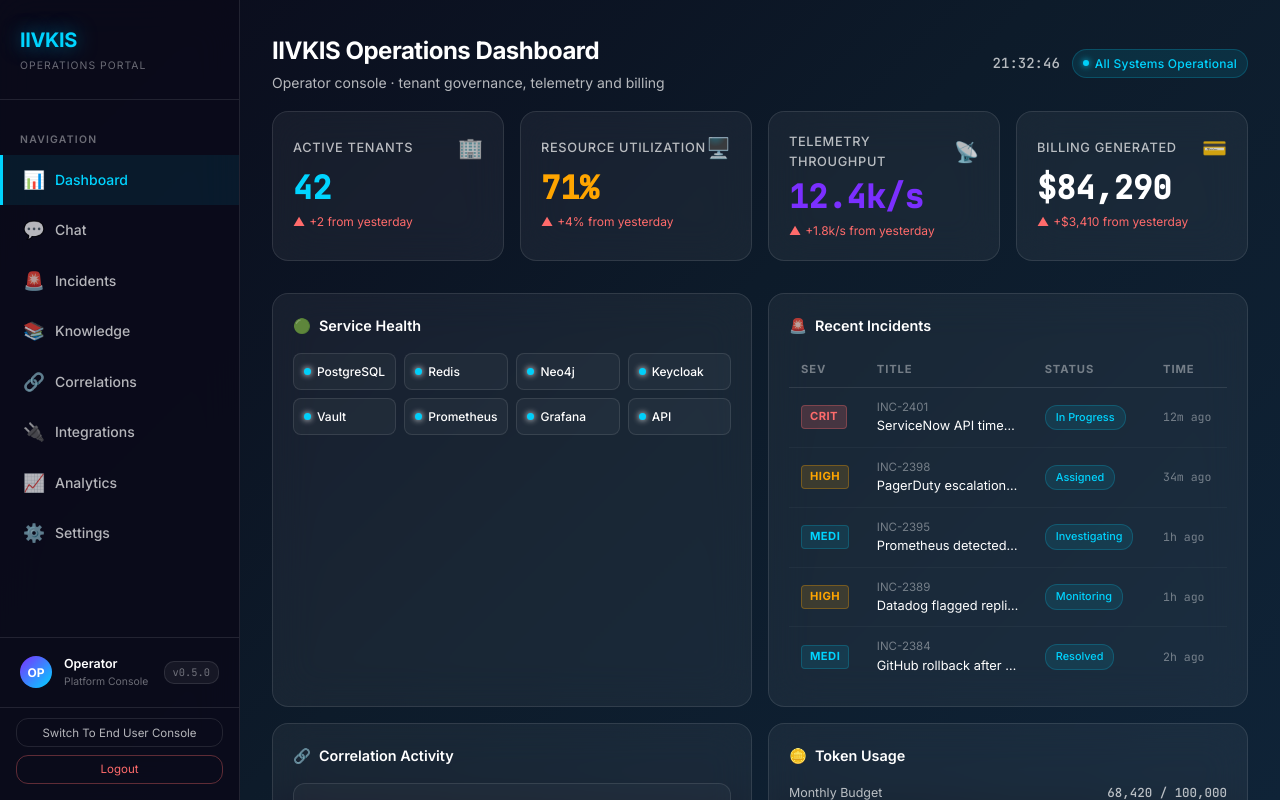
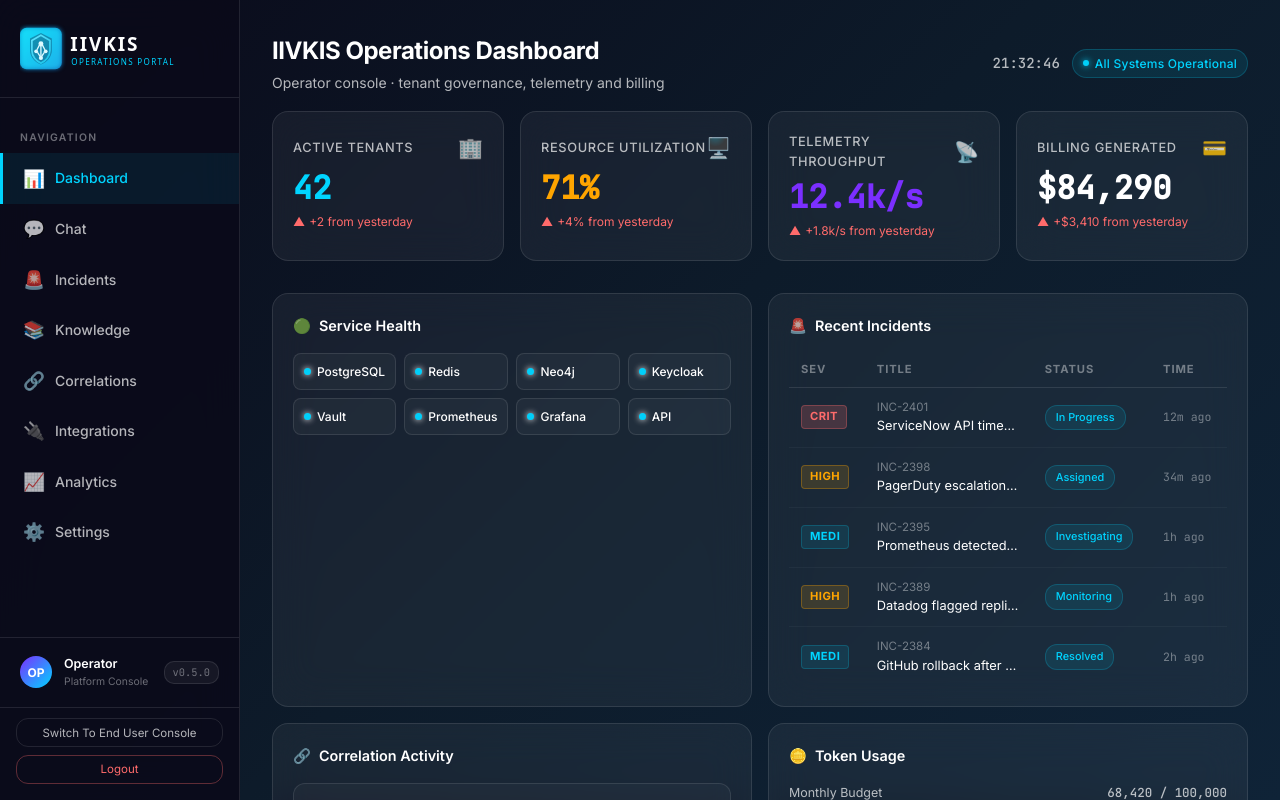
Before and after one commit to raghuprasadg/IIVKIS_Portal, a Next.js app in the folder apps/portal/: page / in a window 1280 px wide. Shown: the top 800 px of the page. Built offline with nearby package versions, Linux system fonts and the light colour scheme.

Commit message:
feat(portal): display IIVKIS logo in sidebar and as favicon

```diff
--- a/apps/portal/src/app/AppSidebar.tsx
+++ b/apps/portal/src/app/AppSidebar.tsx
@@ -40,8 +40,12 @@ export default function AppSidebar() {
   return (
     <nav className="sidebar">
       <div className="sidebar-logo">
-        <div className="sidebar-logo-text">IIVKIS</div>
-        <div className="sidebar-logo-sub">Operations Portal</div>
+        {/* eslint-disable-next-line @next/next/no-img-element */}
+        <img
+          src="/iivkis-logo-nav.svg"
+          alt="IIVKIS – Intelligent IT Vendor Knowledge Integration System"
+          style={{ width: '100%', maxWidth: '190px', height: 'auto', display: 'block' }}
+        />
       </div>
 
       <div className="sidebar-nav">
--- a/apps/portal/src/app/layout.tsx
+++ b/apps/portal/src/app/layout.tsx
@@ -3,7 +3,13 @@ import './globals.css';
 import AppSidebar from './AppSidebar';
 
 export const metadata: Metadata = {
+  title: 'IIVKIS – Operations Portal',
   description: 'Intelligent IT Vendor Knowledge Integration System — Operations Portal',
+  icons: {
+    icon: '/iivkis-logo-nav.svg',
+    shortcut: '/iivkis-logo-nav.svg',
+    apple: '/iivkis-logo-nav.svg',
+  },
 };
 
 export const viewport: Viewport = {
```
Also changed, not shown: apps/portal/public/iivkis-logo-nav.svg (added), apps/portal/public/iivkis-logo.svg.
